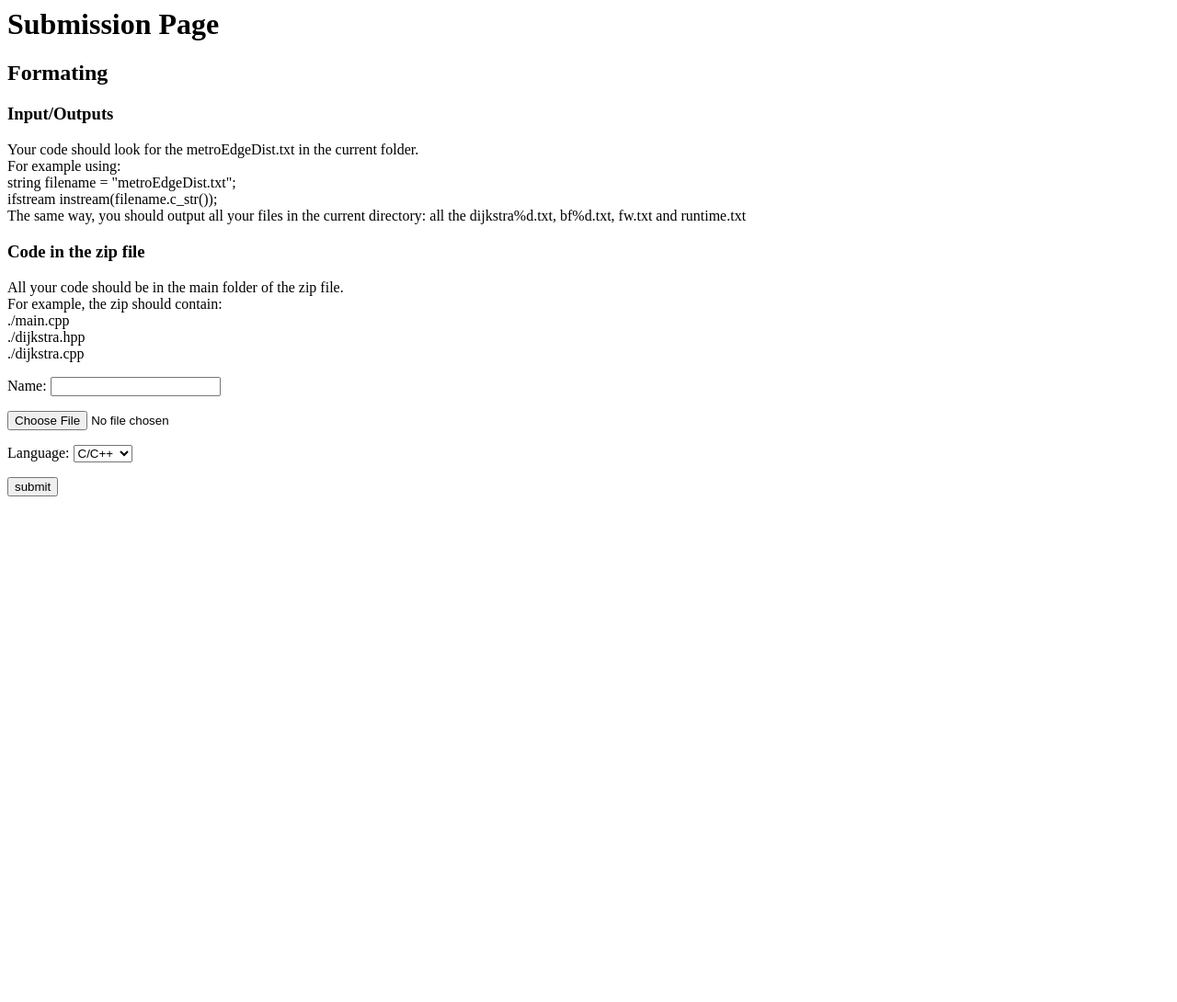
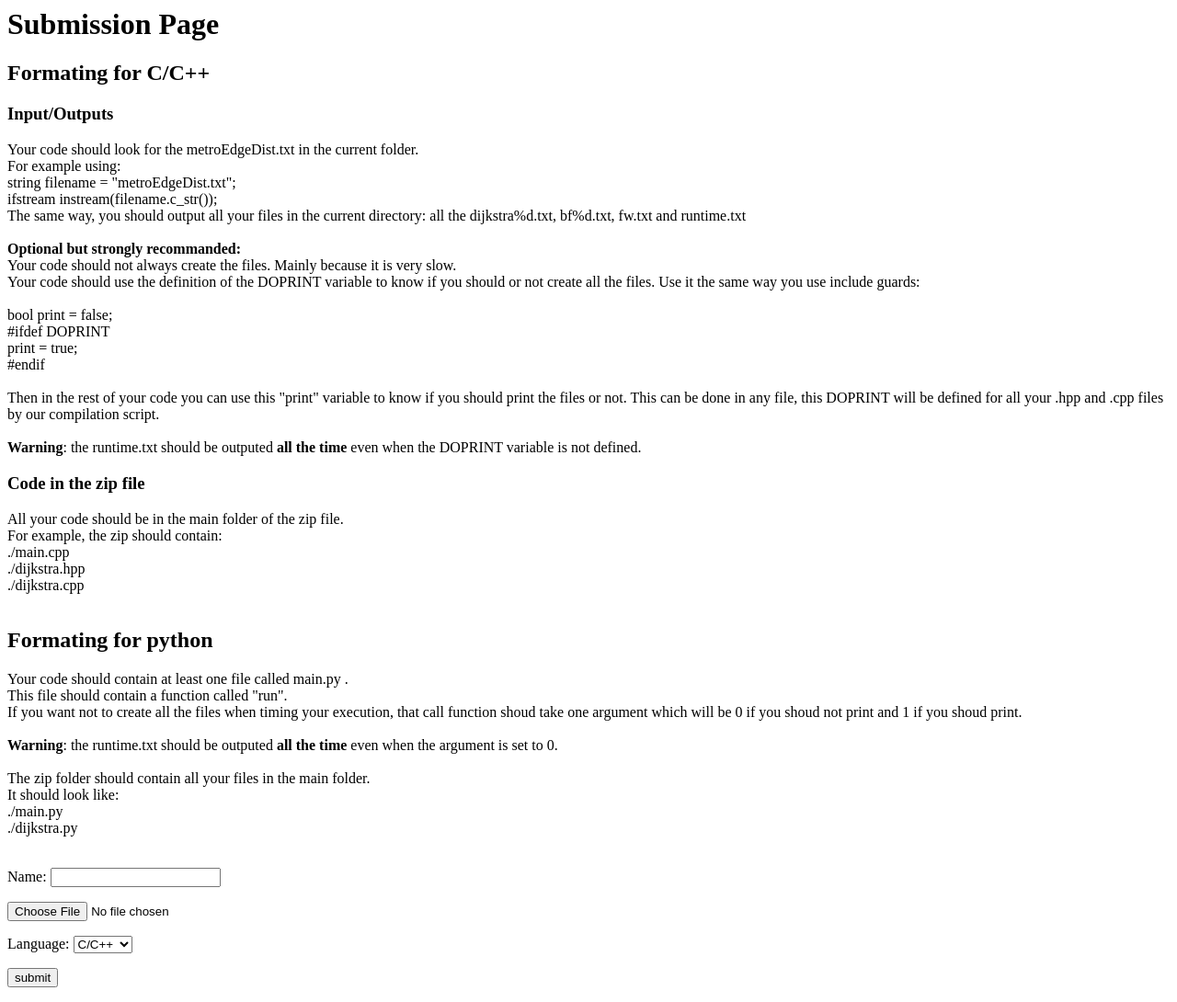
Before and after one commit to bunelr/discrete-optimization-assignment, a Flask app: page /submit in a window 1280 px wide. Shown: the whole page at 92% size. Before the commit the page ends 540 px from the top, so only its background shows below. Run offline with Flask 2, Linux system fonts and the light colour scheme.

Commit message:
update formating informations

```diff
--- a/templates/submit.html
+++ b/templates/submit.html
@@ -2,21 +2,43 @@
   <body>
     <h1> Submission Page </h1>
 
-    <h2> Formating </h2>
+    <h2> Formating for C/C++</h2>
     <h3> Input/Outputs </h3>
     Your code should look for the metroEdgeDist.txt in the current folder.<br>
     For example using:<br>
     string filename = "metroEdgeDist.txt";<br>
     ifstream instream(filename.c_str());<br>
 
-    The same way, you should output all your files in the current directory: all the dijkstra%d.txt, bf%d.txt, fw.txt and runtime.txt
+    The same way, you should output all your files in the current directory: all the dijkstra%d.txt, bf%d.txt, fw.txt and runtime.txt<br><br>
+
+    <b> Optional but strongly recommanded:</b><br>
+    Your code should not always create the files. Mainly because it is very slow.<br>
+    Your code should use the definition of the DOPRINT variable to know if you should or not create all the files. Use it the same way you use include guards:<br><br>
+    bool print = false;<br>
+    #ifdef DOPRINT<br>
+    print = true;<br>
+    #endif<br><br>
+
+    Then in the rest of your code you can use this "print" variable to know if you should print the files or not. This can be done in any file, this DOPRINT will be defined for all your .hpp and .cpp files by our compilation script.<br><br>
+    <b>Warning</b>: the runtime.txt should be outputed <b>all the time</b> even when the DOPRINT variable is not defined.<br>
 
     <h3> Code in the zip file </h3>
     All your code should be in the main folder of the zip file.<br>
     For example, the zip should contain:<br>
     ./main.cpp<br>
     ./dijkstra.hpp<br>
-    ./dijkstra.cpp<br>
+    ./dijkstra.cpp<br><br>
+
+    <h2> Formating for python </h2>
+    Your code should contain at least one file called main.py .<br>
+    This file should contain a function called "run".<br>
+    If you want not to create all the files when timing your execution, that call function shoud take one argument which will be 0 if you shoud not print and 1 if you shoud print.<br><br>
+    <b>Warning</b>: the runtime.txt should be outputed <b>all the time</b> even when the argument is set to 0.<br><br>
+
+    The zip folder should contain all your files in the main folder.<br>
+    It should look like:<br>
+    ./main.py<br>
+    ./dijkstra.py<br><br>
 
     <form method=POST enctype=multipart/form-data action="/submit">
       <p> <label for='username'> Name: </label> <input type=text name=username> </p>
```
